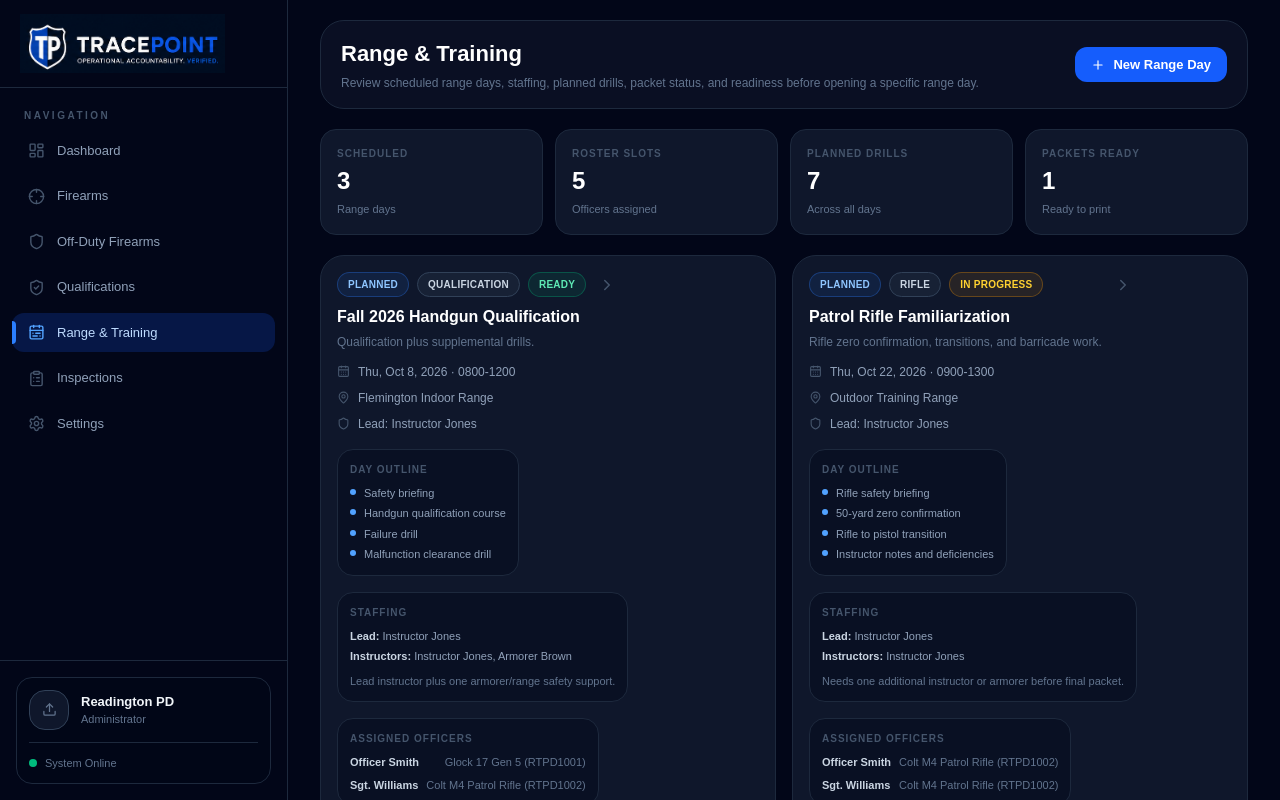
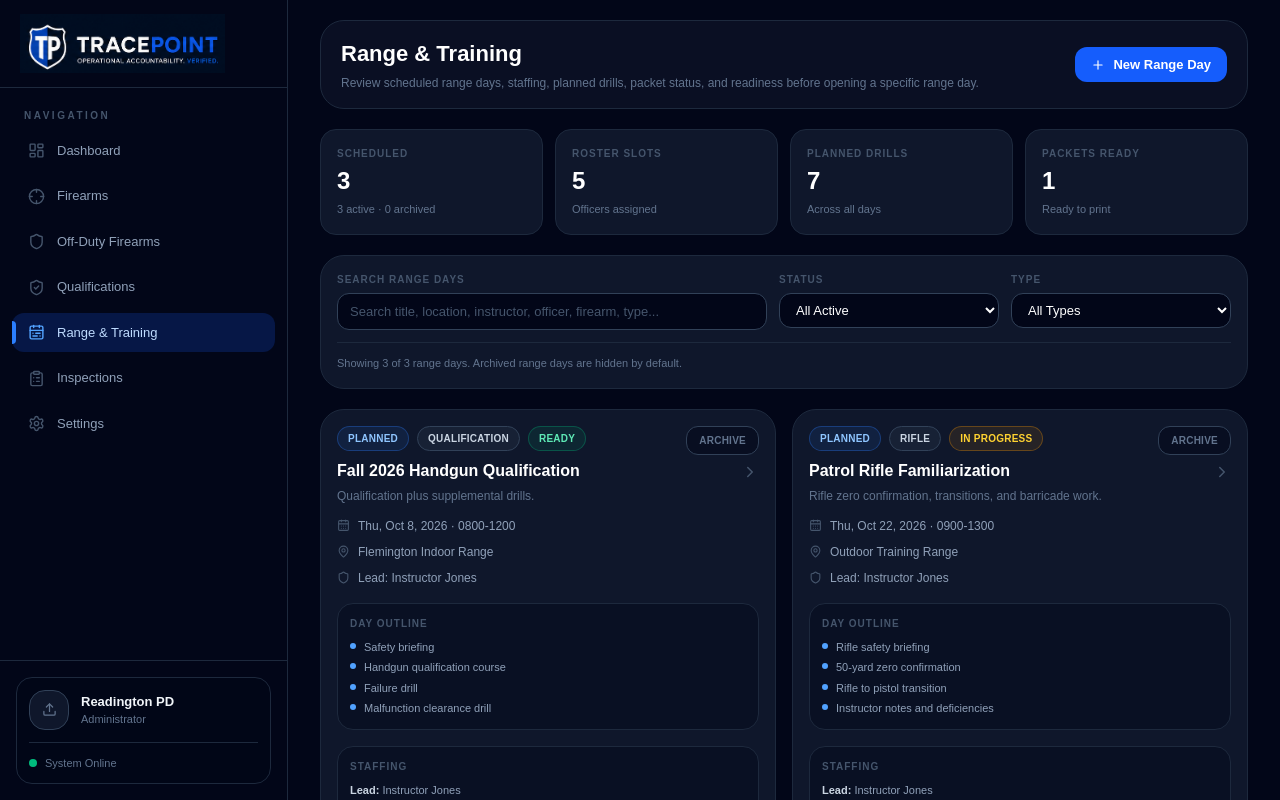
Before and after one commit to jphares65/tracepoint, a Next.js app: page /range-days in a window 1280 px wide. Shown: the top 800 px of the page. Built offline with nearby package versions, Linux system fonts and the light colour scheme.

Commit message:
Add range day search filters and archive controls

```diff
--- a/src/app/range-days/page.tsx
+++ b/src/app/range-days/page.tsx
@@ -360,6 +360,19 @@ const RANGE_DAY_TYPES: RangeDayType[] = [
   "Training",
 ];
 
+type RangeDayStatusFilter = "All Active" | PlannedRangeDay["status"];
+type RangeDayTypeFilter = "All Types" | RangeDayType;
+
+const RANGE_DAY_STATUS_FILTERS: RangeDayStatusFilter[] = [
+  "All Active",
+  ...RANGE_STATUSES,
+];
+
+const RANGE_DAY_TYPE_FILTERS: RangeDayTypeFilter[] = [
+  "All Types",
+  ...RANGE_DAY_TYPES,
+];
+
 const DRILL_CATEGORIES: DrillTemplate["category"][] = [
   "Qualification",
   "Marksmanship",
@@ -679,6 +692,11 @@ export default function RangeDaysPage() {
   const [hasLoadedStoredWorkspace, setHasLoadedStoredWorkspace] =
     useState(false);
   const [saveMessage, setSaveMessage] = useState("");
+  const [rangeDaySearchQuery, setRangeDaySearchQuery] = useState("");
+  const [rangeDayStatusFilter, setRangeDayStatusFilter] =
+    useState<RangeDayStatusFilter>("All Active");
+  const [rangeDayTypeFilter, setRangeDayTypeFilter] =
+    useState<RangeDayTypeFilter>("All Types");
 
   const [showLibraryPanel, setShowLibraryPanel] = useState(false);
   const [showCreateDrillForm, setShowCreateDrillForm] = useState(false);
@@ -793,6 +811,80 @@ export default function RangeDaysPage() {
     [selectedRoster, selectedDrills, selectedRangeResults],
   );
 
+  const activeRangeDayCount = useMemo(
+    () => rangeDays.filter((rangeDay) => rangeDay.status !== "Archived").length,
+    [rangeDays],
+  );
+
+  const archivedRangeDayCount = useMemo(
+    () => rangeDays.filter((rangeDay) => rangeDay.status === "Archived").length,
+    [rangeDays],
+  );
+
+  const filteredRangeDays = useMemo(() => {
+    const normalizedSearch = rangeDaySearchQuery.trim().toLowerCase();
+
+    return rangeDays.filter((rangeDay) => {
+      if (
+        rangeDayStatusFilter === "All Active" &&
+        rangeDay.status === "Archived"
+      ) {
+        return false;
+      }
+
+      if (
+        rangeDayStatusFilter !== "All Active" &&
+        rangeDay.status !== rangeDayStatusFilter
+      ) {
+        return false;
+      }
+
+      if (
+        rangeDayTypeFilter !== "All Types" &&
+        rangeDay.rangeType !== rangeDayTypeFilter
+      ) {
+        return false;
+      }
+
+      if (!normalizedSearch) return true;
+
+      const dayRoster = rangeRoster.filter(
+        (entry) => entry.rangeDayId === rangeDay.id,
+      );
+
+      const searchableText = [
+        rangeDay.title,
+        rangeDay.date,
+        rangeDay.startTime,
+        rangeDay.endTime,
+        rangeDay.location,
+        rangeDay.status,
+        rangeDay.rangeType,
+        rangeDay.packetStatus,
+        rangeDay.staffingNotes,
+        rangeDay.notes ?? "",
+        rangeDay.weather ?? "",
+        getUserName(rangeDay.leadInstructorId),
+        ...(rangeDay.instructorIds ?? []).map(getUserName),
+        ...getRangeDayOutlineForDisplay(rangeDay),
+        ...dayRoster.map((entry) => getUserName(entry.officerId)),
+        ...dayRoster.flatMap((entry) =>
+          entry.assignedFirearmIds.map(getFirearmName),
+        ),
+      ]
+        .join(" ")
+        .toLowerCase();
+
+      return searchableText.includes(normalizedSearch);
+    });
+  }, [
+    rangeDaySearchQuery,
+    rangeDayStatusFilter,
+    rangeDayTypeFilter,
+    rangeDays,
+    rangeRoster,
+  ]);
+
   useEffect(() => {
     const storedWorkspace = loadStoredRangeDayWorkspace();
 
@@ -1004,6 +1096,22 @@ export default function RangeDaysPage() {
                 rangeDay.outline.length > 0
                   ? rangeDay.outline
                   : getDefaultOutlineForRangeType(nextRangeType),
+            }
+          : rangeDay,
+      ),
+    );
+  }
+
+  function handleChangeRangeDayStatus(
+    rangeDayId: string,
+    nextStatus: PlannedRangeDay["status"],
+  ) {
+    setRangeDays((current) =>
+      current.map((rangeDay) =>
+        rangeDay.id === rangeDayId
+          ? {
+              ...rangeDay,
+              status: nextStatus,
             }
           : rangeDay,
       ),
@@ -1330,9 +1438,19 @@ export default function RangeDaysPage() {
   }
 
   if (!selectedRangeDay) {
-    const totalDrills = rangeDayDrills.length;
-    const totalRoster = rangeRoster.length;
-    const readyPackets = rangeDays.filter(
+    const visibleRangeDayIds = new Set(
+      filteredRangeDays.map((rangeDay) => rangeDay.id),
+    );
+
+    const totalDrills = rangeDayDrills.filter((drill) =>
+      visibleRangeDayIds.has(drill.rangeDayId),
+    ).length;
+
+    const totalRoster = rangeRoster.filter((entry) =>
+      visibleRangeDayIds.has(entry.rangeDayId),
+    ).length;
+
+    const readyPackets = filteredRangeDays.filter(
       (rangeDay) => rangeDay.packetStatus === "Ready",
     ).length;
 
@@ -1365,8 +1483,8 @@ export default function RangeDaysPage() {
           <section className="grid grid-cols-2 gap-3 xl:grid-cols-4">
             <StatCard
               label="Scheduled"
-              value={rangeDays.length}
-              sub="Range days"
+              value={filteredRangeDays.length}
+              sub={`${activeRangeDayCount} active · ${archivedRangeDayCount} archived`}
             />
             <StatCard
               label="Roster Slots"
@@ -1385,8 +1503,89 @@ export default function RangeDaysPage() {
             />
           </section>
 
+          <section className="rounded-3xl border border-slate-800 bg-slate-900 p-4">
+            <div className="grid gap-3 lg:grid-cols-[1fr_220px_220px]">
+              <div>
+                <label className="mb-1.5 block text-[10px] font-semibold uppercase tracking-widest text-slate-600">
+                  Search Range Days
+                </label>
+                <input
+                  type="search"
+                  value={rangeDaySearchQuery}
+                  onChange={(event) => setRangeDaySearchQuery(event.target.value)}
+                  placeholder="Search title, location, instructor, officer, firearm, type..."
+                  className="w-full rounded-xl border border-slate-700 bg-slate-950 px-3 py-2 text-[13px] text-white outline-none placeholder:text-slate-600 focus:border-blue-500"
+                />
+              </div>
+
+              <div>
+                <label className="mb-1.5 block text-[10px] font-semibold uppercase tracking-widest text-slate-600">
+                  Status
+                </label>
+                <select
+                  value={rangeDayStatusFilter}
+                  onChange={(event) =>
+                    setRangeDayStatusFilter(
+                      event.target.value as RangeDayStatusFilter,
+                    )
+                  }
+                  className="w-full rounded-xl border border-slate-700 bg-slate-950 px-3 py-2 text-[13px] text-white outline-none focus:border-blue-500"
+                >
+                  {RANGE_DAY_STATUS_FILTERS.map((status) => (
+                    <option key={status} value={status}>
+                      {status}
+                    </option>
+                  ))}
+                </select>
+              </div>
+
+              <div>
+                <label className="mb-1.5 block text-[10px] font-semibold uppercase tracking-widest text-slate-600">
+                  Type
+                </label>
+                <select
+                  value={rangeDayTypeFilter}
+                  onChange={(event) =>
+                    setRangeDayTypeFilter(event.target.value as RangeDayTypeFilter)
+                  }
+                  className="w-full rounded-xl border border-slate-700 bg-slate-950 px-3 py-2 text-[13px] text-white outline-none focus:border-blue-500"
+                >
+                  {RANGE_DAY_TYPE_FILTERS.map((type) => (
+                    <option key={type} value={type}>
+                      {type}
+                    </option>
+                  ))}
+                </select>
+              </div>
+            </div>
+
+            <div className="mt-3 flex flex-col gap-2 border-t border-slate-800 pt-3 text-[11px] text-slate-500 sm:flex-row sm:items-center sm:justify-between">
+              <p>
+                Showing {filteredRangeDays.length} of {rangeDays.length} range day
+                {rangeDays.length !== 1 ? "s" : ""}. Archived range days are
+                hidden by default.
+              </p>
+
+              {(rangeDaySearchQuery ||
+                rangeDayStatusFilter !== "All Active" ||
+                rangeDayTypeFilter !== "All Types") && (
+                <button
+                  type="button"
+                  onClick={() => {
+                    setRangeDaySearchQuery("");
+                    setRangeDayStatusFilter("All Active");
+                    setRangeDayTypeFilter("All Types");
+                  }}
+                  className="self-start rounded-xl border border-slate-700 px-3 py-1.5 text-[11px] font-semibold text-slate-400 hover:border-blue-500/40 hover:text-white sm:self-auto"
+                >
+                  Clear Filters
+                </button>
+              )}
+            </div>
+          </section>
+
           <section className="grid gap-4 lg:grid-cols-2 2xl:grid-cols-3">
-            {rangeDays.map((rangeDay) => {
+            {filteredRangeDays.map((rangeDay) => {
               const dayRoster = rangeRoster.filter(
                 (entry) => entry.rangeDayId === rangeDay.id,
               );
@@ -1408,11 +1607,18 @@ export default function RangeDaysPage() {
               const malfunctionCount = getMalfunctionCountForRangeDay(dayResults);
 
               return (
-                <button
+                <div
                   key={rangeDay.id}
-                  type="button"
+                  role="button"
+                  tabIndex={0}
                   onClick={() => openRangeDay(rangeDay.id)}
-                  className="group flex h-full flex-col rounded-3xl border border-slate-800 bg-slate-900 p-4 text-left transition hover:-translate-y-[1px] hover:border-blue-500/40 hover:bg-slate-800/70"
+                  onKeyDown={(event) => {
+                    if (event.key === "Enter" || event.key === " ") {
+                      event.preventDefault();
+                      openRangeDay(rangeDay.id);
+                    }
+                  }}
+                  className="group flex h-full cursor-pointer flex-col rounded-3xl border border-slate-800 bg-slate-900 p-4 text-left transition hover:-translate-y-[1px] hover:border-blue-500/40 hover:bg-slate-800/70 focus:outline-none focus:ring-2 focus:ring-blue-500/40"
                 >
                   <div className="mb-3 flex items-start justify-between gap-3">
                     <div>
@@ -1439,10 +1645,30 @@ export default function RangeDaysPage() {
                       </p>
                     </div>
 
-                    <ChevronRight
-                      size={18}
-                      className="mt-1 text-slate-600 transition group-hover:text-blue-300"
-                    />
+                    <div className="flex flex-col items-end gap-2">
+                      <button
+                        type="button"
+                        onClick={(event) => {
+                          event.stopPropagation();
+                          handleChangeRangeDayStatus(
+                            rangeDay.id,
+                            rangeDay.status === "Archived" ? "Planned" : "Archived",
+                          );
+                        }}
+                        className={`rounded-xl border px-3 py-1.5 text-[10px] font-semibold uppercase tracking-wide transition ${
+                          rangeDay.status === "Archived"
+                            ? "border-blue-500/30 bg-blue-500/10 text-blue-300 hover:border-blue-400/60"
+                            : "border-slate-700 bg-slate-950/50 text-slate-500 hover:border-amber-500/40 hover:text-amber-300"
+                        }`}
+                      >
+                        {rangeDay.status === "Archived" ? "Restore" : "Archive"}
+                      </button>
+
+                      <ChevronRight
+                        size={18}
+                        className="text-slate-600 transition group-hover:text-blue-300"
+                      />
+                    </div>
                   </div>
 
                   <div className="space-y-2 text-[12px] text-slate-400">
@@ -1580,9 +1806,21 @@ export default function RangeDaysPage() {
                       {malfunctionCount !== 1 ? "s" : ""}
                     </div>
                   )}
-                </button>
+                </div>
               );
             })}
+
+            {filteredRangeDays.length === 0 && (
+              <div className="rounded-3xl border border-dashed border-slate-800 bg-slate-900/60 p-8 text-center lg:col-span-2 2xl:col-span-3">
+                <p className="text-[15px] font-semibold text-white">
+                  No range days match those filters.
+                </p>
+                <p className="mt-1 text-[12px] text-slate-500">
+                  Clear the search, change the status/type filter, or create a new
+                  range day.
+                </p>
+              </div>
+            )}
           </section>
         </div>
       </TracePointShell>
```
